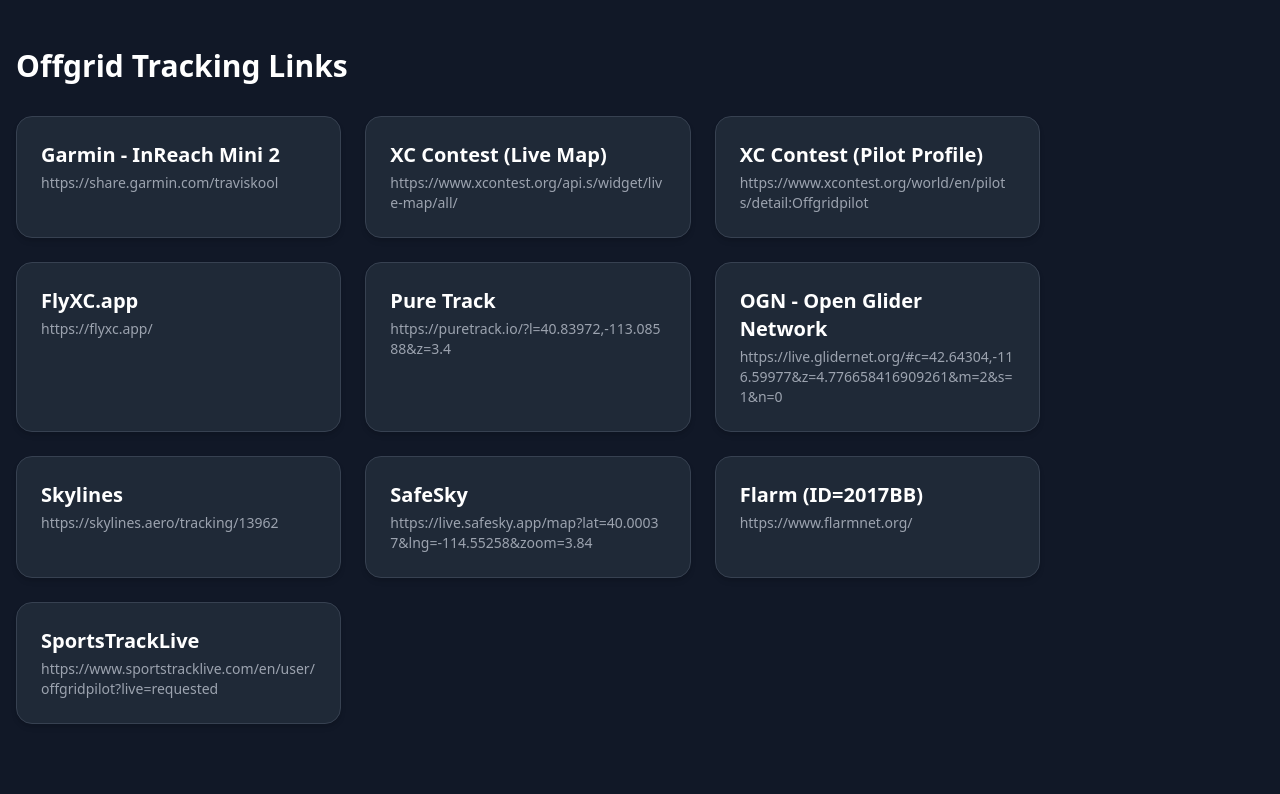
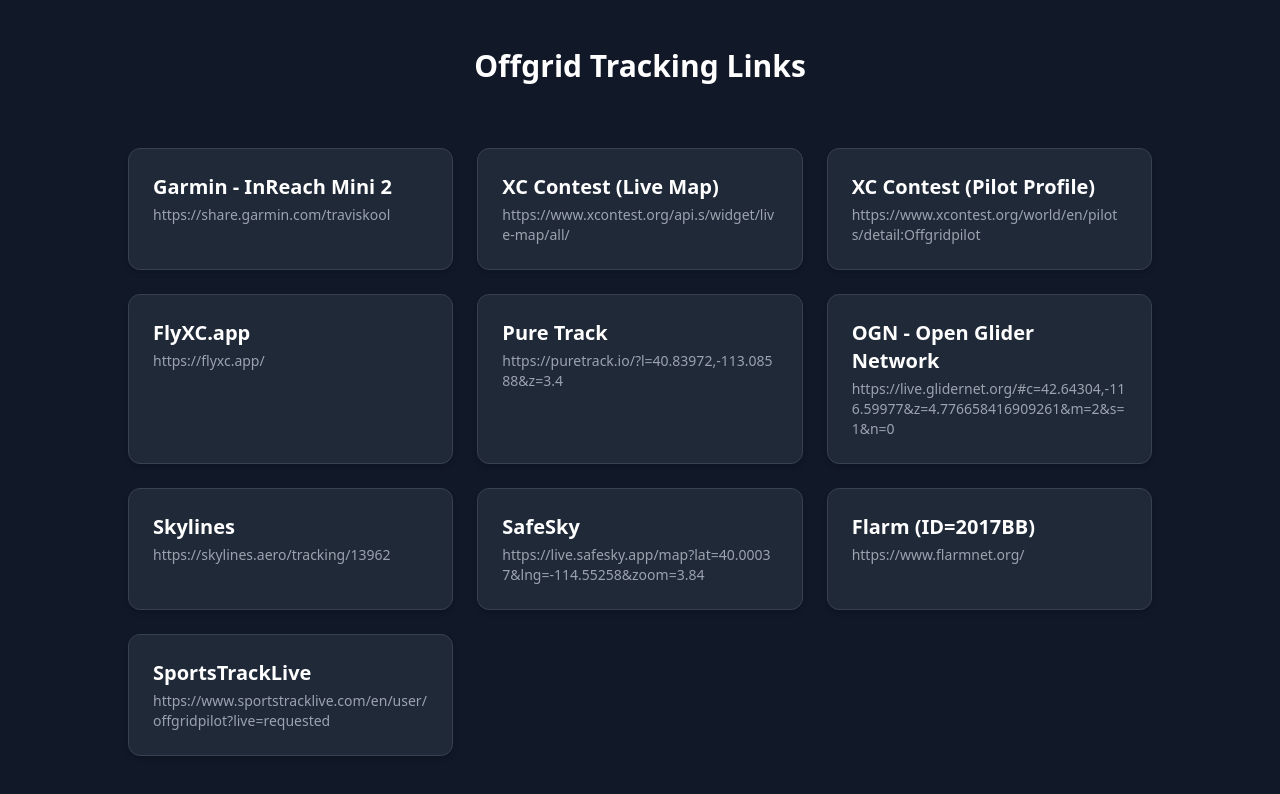
Before and after one commit to TravisKool/offgrid-tracking, a React (Vite) app: page / in a window 1280 px wide. Shown: the top 794 px of the page. Built offline with nearby package versions, Linux system fonts and the light colour scheme; no server answers.

Commit message:
fix lt24 parse error and formatting of cards

```diff
--- a/src/App.jsx
+++ b/src/App.jsx
@@ -9,35 +9,30 @@
   { name: "Pure Track", url: "https://puretrack.io/?l=40.83972,-113.08588&z=3.4" },
   { name: "OGN - Open Glider Network", url: "https://live.glidernet.org/#c=42.64304,-116.59977&z=4.776658416909261&m=2&s=1&n=0" },
   { name: "Skylines", url: "https://skylines.aero/tracking/13962" },
-  // Skipping LiveTrack24 here because it's rendered as a custom card
   { name: "SafeSky", url: "https://live.safesky.app/map?lat=40.00037&lng=-114.55258&zoom=3.84" },
   { name: "Flarm (ID=2017BB)", url: "https://www.flarmnet.org/" },
-  { name: "SportsTrackLive", url: "https://www.sportstracklive.com/en/user/offgridpilot?live=requested" },
+  { name: "SportsTrackLive", url: "https://www.sportstracklive.com/en/user/offgridpilot?live=requested" }
 ];
-
-
 
 export default function App() {
   return (
-    <div className="min-h-screen bg-gray-900 text-white flex-col items-center py-12 px-4">
+    <main className="min-h-screen bg-gray-900 text-white flex flex-col items-center py-12 px-4 space-y-8">
       <h1 className="text-3xl font-bold mb-8">Offgrid Tracking Links</h1>
-
       <LiveTrackCard />
-
-      <div className="grid grid-cols-2 sm:grid-cols-2 lg:grid-cols-3 gap-6 w-full max-w-5xl">
+      <div className="grid grid-cols-1 sm:grid-cols-2 lg:grid-cols-3 gap-6 w-full max-w-5xl">
         {trackers.map((tracker, index) => (
           <a
             key={index}
             href={tracker.url}
             target="_blank"
             rel="noopener noreferrer"
-            className="bg-gray-800 hover:bg-gray-700 transition p-6 rounded-2xl shadow-md border border-gray-700"
+            className="bg-gray-800 hover:bg-gray-700 transition p-6 rounded-xl shadow-md border border-gray-700"
           >
             <h2 className="text-xl font-semibold">{tracker.name}</h2>
             <p className="text-sm mt-1 text-gray-400 break-all">{tracker.url}</p>
           </a>
         ))}
       </div>
-    </div>
+    </main>
   );
 }
```
Also changed, not shown: src/components/LiveTrackCard.jsx (line endings or trailing spaces).
